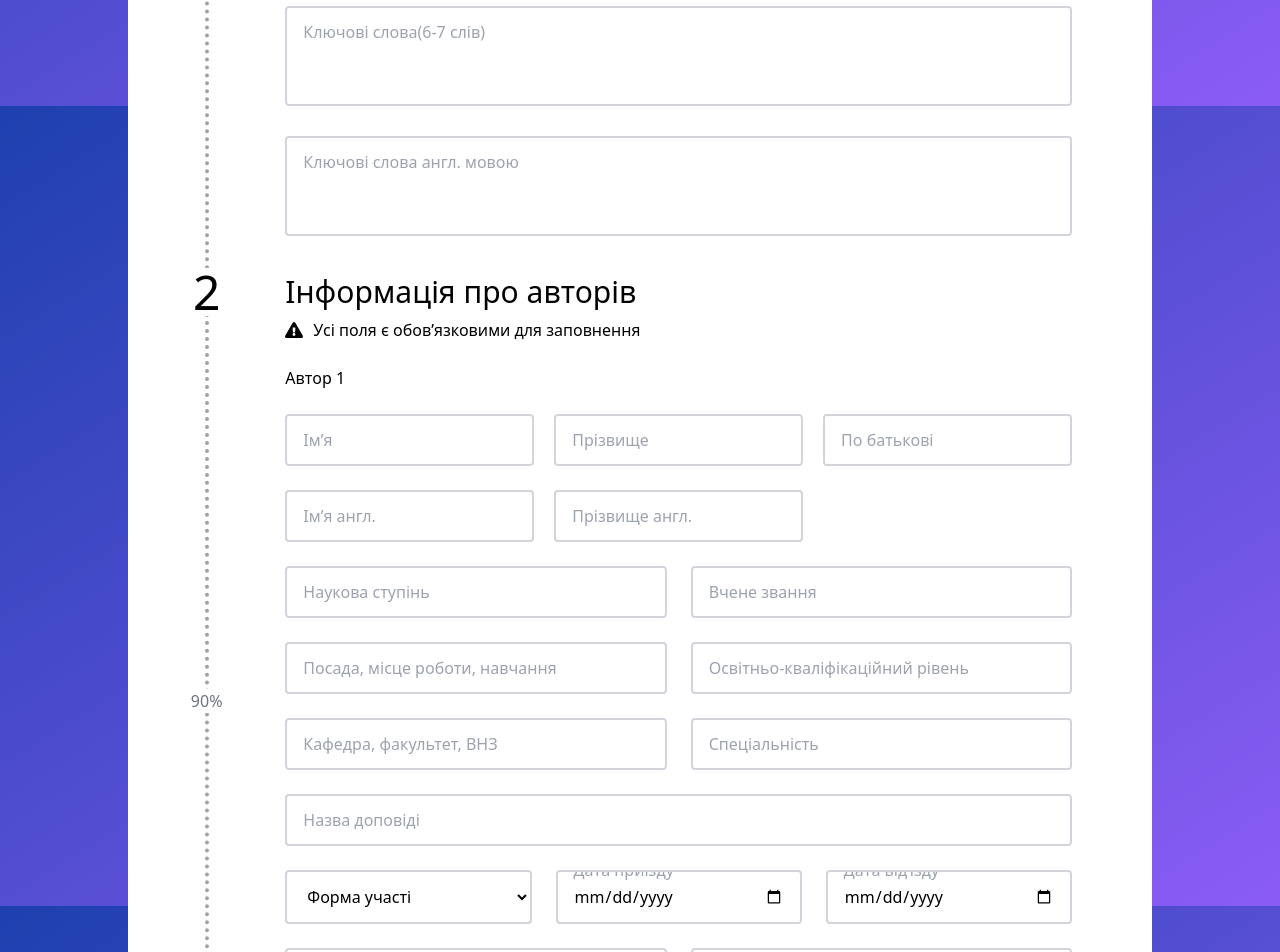
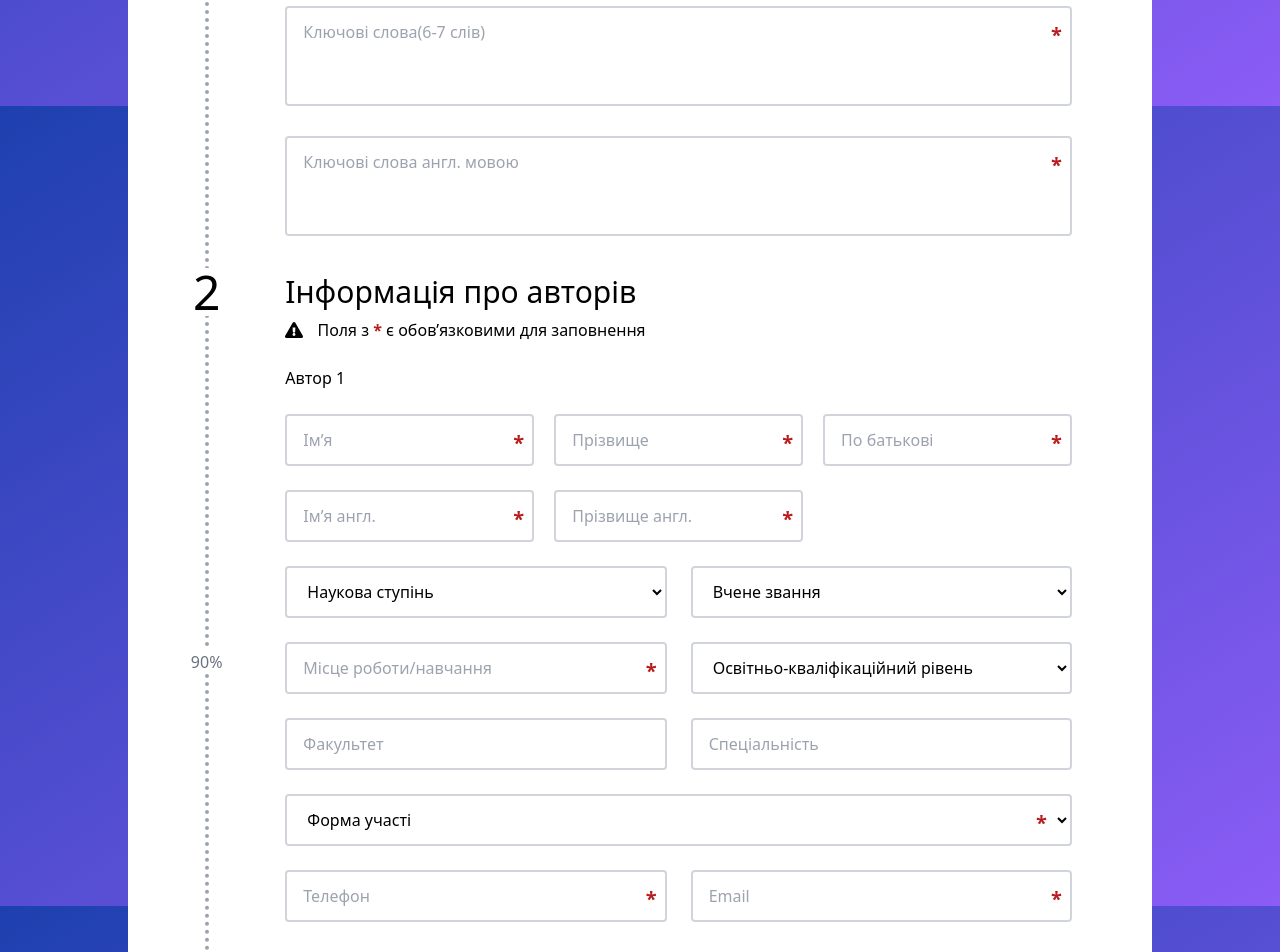
Before and after one commit to OctupusPrime/p3-front, a Vue app: page / in a window 1280 px wide. Shown: the part 694-1646 px from the top of the page. Built offline with nearby package versions, Linux system fonts and the light colour scheme.

Commit message:
added required *

```diff
--- a/src/App.vue
+++ b/src/App.vue
@@ -1,3 +1,5 @@
 <template>
-  <router-view/>
+  <main>
+    <router-view/>
+  </main>
 </template>
--- a/src/components/BaseInput.vue
+++ b/src/components/BaseInput.vue
@@ -1,30 +1,52 @@
 <template>
+  <div class="base-input-container" :class="{ mark: required }">
     <input  class="base-input"
-            type="text"
+            :type="type"
+            :name="name"
             :value="modelValue"
-            autocomplete="false"
+            :required="required"
+            :placeholder="placeholder"
+            autocomplete="off"
             @change="$emit('update:modelValue', $event.target.value)">
+    <label :for="name" class="base-input-label">{{labelPlaceHolder}}</label>
+  </div>
+
 </template>
 
 <script>
 export default {
   name: 'BaseInput',
   props: {
-    modelValue: String
+    modelValue: String,
+    type: String,
+    name: {
+      required: true,
+      type: String
+    },
+    required: String,
+    labelPlaceHolder: String,
+    placeholder: String
   }
 }
 </script>
 
 <style>
+  .base-input-container {
+    @apply relative w-full;
+  }
   .base-input {
     @apply bg-white rounded text-base px-4 py-3 border-2 border-gray-300 w-full
-    focus:outline-none focus:ring focus:border-blue-500 relative overflow-visible;
+    focus:outline-none focus:ring focus:border-blue-500;
   }
-  .base-input::before {
-    content: attr(data-input-top-placeholder);
+  .base-input-label {
     @apply absolute left-2 top-0 translate-y-[-60%] bg-white px-2 text-gray-400;
   }
-  .base-input:focus::before {
+
+  .base-input:focus ~ .base-input-label {
     @apply text-blue-500;
   }
+  .mark::after {
+    content: '*';
+    @apply absolute right-[10px] top-[50%] translate-y-[-40%] text-xl font-bold text-red-700;
+  }
 </style>
--- a/src/components/BaseInputFile.vue
+++ b/src/components/BaseInputFile.vue
@@ -4,7 +4,9 @@
         <input  class="w-0"
                 type="file"
                 :name="name"
-                @change="fileToBuffer($event.target)">
+                :accept="accept"
+                :required="required"
+                @change="$emit('update:modelValue', $event.target.files[0])">
     </label>
 </template>
 
@@ -18,27 +20,9 @@ export default defineComponent({
       required: true,
       type: String
     },
-    modelValue: File
-  },
-  setup(props, {emit}) {
-    const fileToBuffer = (elem) => {
-      // const reader = new FileReader()
-
-    //   reader.onload = function() {
-
-    //   const arrayBuffer = this.result
-    //     // array = new Uint8Array(arrayBuffer),
-    //     // binaryString = String.fromCharCode.apply(null, array);
-
-    // console.log(arrayBuffer);
-    //   }
-    console.log(elem.files[0].path);
-    emit('update:modelValue', elem.files[0])
-      // reader.readAsArrayBuffer(elem.files[0]);
-    }
-    return {
-      fileToBuffer
-    }
+    accept: String,
+    modelValue: File,
+    required: String,
   }
 })
 </script>
--- a/src/components/BaseResizeTextArea.vue
+++ b/src/components/BaseResizeTextArea.vue
@@ -1,11 +1,15 @@
 <template>
+    <div class="base-input-container" :class="{ mark: required }">
         <textarea   class="base-input overflow-hidden resize-none"
                     rows="1"
+                    :name="name"
                     :style="{'min-height': minHeight + 'px','max-height': maxHeight + 'px'}"
+                    :placeholder="placeholder"
                     :value="modelValue"
 
                     @input="resize($event.target)"
                     @change="$emit('update:modelValue', $event.target.value)"/>
+    </div>
 </template>
 
 <script>
@@ -14,12 +18,23 @@ export default defineComponent({
     props: {
         modelValue: String,
         minHeight: String,
-        maxHeight: String
+        maxHeight: String,
+        name: {
+            required: true,
+            type: String
         },
-    setup() {
+        placeholder: String,
+        required: String
+    },
+    setup(props) {
         const resize = elem => {
             elem.style.height = 'auto'
             elem.style.height = elem.scrollHeight + 'px'
+
+            if ( elem.style.height >= props.maxHeight)
+                elem.style.overflowY = 'visible'
+            else
+                elem.style.overflowY = 'hidden'
         }
         return {
             resize
@@ -27,3 +42,9 @@ export default defineComponent({
     }
 })
 </script>
+
+<style scoped>
+    .base-input-container::after {
+        @apply top-[15px] translate-y-[0%];
+    }
+</style>
--- a/src/components/BaseSelectInput.vue
+++ b/src/components/BaseSelectInput.vue
@@ -1,10 +1,13 @@
 <template>
+    <div class="base-input-container" :class="{ mark: required }">
         <select class="base-input"
+                :name="name"
                 :value="modelValue"
                 @change="$emit('update:modelValue', $event.target.value)">
             <option value="" disabled selected>{{placeholder}}</option>
             <option v-for="option in options" :key="option" :value="option">{{option}}</option>
         </select>
+    </div>
 </template>
 
 <script>
@@ -19,7 +22,18 @@ export default {
         options: {
             required: true,
             type: Array
-        }
+        },
+        name: {
+            required: true,
+            type: String
+        },
+        required: String
     }
 }
 </script>
+
+<style scoped>
+    .base-input-container::after {
+        @apply right-[25px];
+    }
+</style>
--- a/src/main.js
+++ b/src/main.js
@@ -5,10 +5,10 @@ import store from './store'
 import './index.css'
 
 import { library } from '@fortawesome/fontawesome-svg-core'
-import { faFileWord, faExclamationTriangle, faFlagCheckered, faUserPlus } from '@fortawesome/free-solid-svg-icons'
+import { faFileWord, faExclamationTriangle, faFlagCheckered, faUserPlus, faTimes, faCheckCircle } from '@fortawesome/free-solid-svg-icons'
 import { FontAwesomeIcon } from '@fortawesome/vue-fontawesome'
 
-library.add(faFileWord, faExclamationTriangle, faFlagCheckered, faUserPlus)
+library.add(faFileWord, faExclamationTriangle, faFlagCheckered, faUserPlus, faTimes, faCheckCircle)
 
 createApp(App)
     .component('font-awesome-icon', FontAwesomeIcon)
--- a/src/store/api/index.js
+++ b/src/store/api/index.js
@@ -11,8 +11,7 @@ export default {
             const formData = new FormData()
             formData.append('file', params.uploadFile)
             formData.append('data', JSON.stringify(params))
-            // console.log(formData.get('file'))
-            axios.post('https://p3m-back.herokuapp.com/api/upload', formData, {
+            axios.post('http://localhost:3000/api/upload', formData,{
                 headers: {
                     'Content-Type': 'multipart/form-data'
                 }
--- a/src/views/Home.vue
+++ b/src/views/Home.vue
@@ -13,114 +13,143 @@
           </div>
         </div>
         <div class="w-full">
-          <form @submit.prevent="send">
+          <form @submit.prevent="send" @keydown.enter.prevent>
             <h2 class="paragraph-title" data-paragraph-index="1">Дані про тезу</h2>
             <div class="percent-wrap" data-pervent-val="30%">
               <p class="mt-2">
-                <font-awesome-icon icon="exclamation-triangle" class="mr-2.5"/>Усі поля є обов’язковими для заповнення
+                <font-awesome-icon icon="exclamation-triangle" class="mr-2.5"/>
+                Поля з <span class="text-red-700 font-bold">*</span> є обов’язковими для заповнення
               </p>
               <div class="flex gap-6 mt-6">
                   <BaseInput  name="theseName"
                               placeholder="Назва тези"
-                              v-model="reqBody.theseName"/>
+                              v-model="reqBody.theseName"
+                              required="required"/>
                   <BaseInput  name="theseNameEng"
                               placeholder="Назва тези англійською"
-                              v-model="reqBody.theseNameEng"/>
+                              v-model="reqBody.theseNameEng"
+                              required="required"/>
               </div>
               <BaseResizeTextArea class="mt-6"
                                   name="summary"
                                   minHeight="100"
                                   maxHeight="200"
                                   placeholder="Анотація(6-7 рядків)"
-                                  v-model="reqBody.summary"/>
+                                  v-model="reqBody.summary"
+                                  required="required"/>
               <BaseResizeTextArea class="mt-6"
                                   name="summaryEng"
                                   minHeight="100"
                                   maxHeight="200"
                                   placeholder="Анотація англ. мовою"
-                                  v-model="reqBody.summaryEng"/>
+                                  v-model="reqBody.summaryEng"
+                                  required="required"/>
               <BaseResizeTextArea class="mt-6"
                                   name="keyWords"
                                   minHeight="100"
                                   maxHeight="200"
                                   placeholder="Ключові слова(6-7 слів)"
-                                  v-model="reqBody.keyWords"/>
+                                  v-model="reqBody.keyWords"
+                                  required="required"/>
               <BaseResizeTextArea class="mt-6"
                                   name="keyWordsEng"
                                   minHeight="100"
                                   maxHeight="200"
                                   placeholder="Ключові слова англ. мовою"
-                                  v-model="reqBody.keyWordsEng"/>
+                                  v-model="reqBody.keyWordsEng"
+                                  required="required"/>
             </div>
             <h2 class="paragraph-title mt-8" data-paragraph-index="2">Інформація про авторів</h2>
             <div class="percent-wrap" data-pervent-val="90%">
               <p class="mt-2">
-                <font-awesome-icon icon="exclamation-triangle" class="mr-2.5"/>Усі поля є обов’язковими для заповнення
+                <font-awesome-icon icon="exclamation-triangle" class="mr-2.5"/>
+                Поля з <span class="text-red-700 font-bold">*</span> є обов’язковими для заповнення
               </p>
               <div v-for="(author, index) in authors" :key="author">
-                  <h3 class="mt-6">Автор {{index + 1}}</h3>
+                  <h3 class="mt-6" v-if="index === 0">Автор 1</h3>
+                  <h3 class="mt-6" v-else>
+                    Автор {{index + 1}}
+                    <button class="text-red-500 bg-red-200 px-3 py-2 rounded-full font-bold cursor-pointer ml-6"
+                            @click="removeAuthor(index)">
+                      Видалити автора
+                      <font-awesome-icon icon="times" class="ml-2.5"/>
+                    </button>
+                  </h3>
                   <div class="grid grid-cols-3 gap-x-5 gap-y-6 mt-6">
                       <BaseInput  name="name"
                                   placeholder="Ім’я"
-                                  v-model="author.name"/>
+                                  v-model="author.name"
+                                  required="required"/>
                       <BaseInput  name="surname"
                                   placeholder="Прізвище"
-                                  v-model="author.surname"/>
+                                  v-model="author.surname"
+                                  required="required"/>
                       <BaseInput  name="patronymic"
                                   placeholder="По батькові"
-                                  v-model="author.patronymic"/>
+                                  v-model="author.patronymic"
+                                  required="required"/>
                       <BaseInput  name="nameEng"
                                   placeholder="Ім’я англ."
-                                  v-model="author.nameEng"/>
+                                  v-model="author.nameEng"
+                                  required="required"/>
                       <BaseInput  name="surnameEng"
                                   placeholder="Прізвище англ."
-                                  v-model="author.surnameEng"/>
+                                  v-model="author.surnameEng"
+                                  required="required"/>
                   </div>
                   <div class="grid grid-cols-2 gap-6 mt-6">
-                      <BaseInput  name="scientificDegree"
+                      <BaseSelectInput  name="scientificDegree"
                                       placeholder="Наукова ступінь"
+                                      :options="['Кандидат наук', 'Доктор наук']"
                                       v-model="author.scientificDegree"/>
-                      <BaseInput  name="academicStatus"
+                      <BaseSelectInput  name="academicStatus"
                                       placeholder="Вчене звання"
+                                      :options="['Асистент', 'Доцент', 'Старший дослідник', 'Професор']"
                                       v-model="author.academicStatus"/>
                       <BaseInput  name="position-placeOfWork-Training"
-                                  placeholder="Посада, місце роботи, навчання"
-                                  v-model="author.position"/>
-                      <BaseInput  name="educationalQualificationLevel"
+                                  placeholder="Місце роботи/навчання"
+                                  v-model="author.position"
+                                  required="required"/>
+                      <BaseSelectInput  name="educationalQualificationLevel"
                                       placeholder="Освітньо-кваліфікаційний рівень"
+                                      :options="['Бакалавр', 'Магістр']"
                                       v-model="author.educationalQualificationLevel"/>
                       <BaseInput  name="department-faculty"
-                                  placeholder="Кафедра, факультет, ВНЗ"
+                                  placeholder="Факультет"
                                   v-model="author.faculty"/>
                       <BaseInput  name="speciality"
                                   placeholder="Спеціальність"
                                   v-model="author.speciality"/>
                   </div>
-                  <BaseInput  class="mt-6"
-                              name="titleOfTheReport"
-                              placeholder="Назва доповіді"
-                              v-model="author.titleOfTheReport"/>
                   <div class="flex mt-6 gap-6">
                       <BaseSelectInput  name="formOfParticipation"
                                       placeholder="Форма участі"
                                       :options="['Очна', 'Заочна']"
-                                      v-model="author.formOfParticipation"/>
+                                      v-model="author.formOfParticipation"
+                                      required="required"/>
+                      <div v-if="author.formOfParticipation === 'Очна'" class="flex gap-6">
                         <BaseInput  name="arrivalDate"
                                     type="date"
-                                  data-input-top-placeholder="Дата приїзду"
-                                  v-model="author.arrivalDate"/>
+                                    labelPlaceHolder="Дата приїзду"
+                                    v-model="author.arrivalDate"
+                                    required="required"/>
                         <BaseInput  name="departureDate"
                                     type="date"
-                                  data-input-top-placeholder="Дата від’їзду"
-                                  v-model="author.departureDate"/>
+                                    labelPlaceHolder="Дата від’їзду"
+                                    v-model="author.departureDate"
+                                    required="required"/>
+                      </div>
                   </div>
                   <div class="flex gap-6 mt-6">
                       <BaseInput  name="phone"
                                   placeholder="Телефон"
-                                  v-model="author.phone"/>
+                                  v-model="author.phone"
+                                  required="required"/>
                       <BaseInput  name="email"
+                                  type="email"
                                   placeholder="Email"
-                                  v-model="author.email"/>
+                                  v-model="author.email"
+                                  required="required"/>
                   </div>
               </div>
               <div class="mt-8">
@@ -135,8 +164,13 @@
             <h2 class="paragraph-title mt-8" data-paragraph-index="3">Прикрепіть файл</h2>
               <p class="mt-6">Прикладіть файл з тезами, оформлений згідно з <a href="/">шаблоном</a></p>
               <p class="mt-2">Формати: doc, docx.</p>
-              <div class="percent-wrap mt-6" data-pervent-val="100%">
-                <BaseInputFile  name="uploadFile" v-model="reqBody.uploadFile"/>
+              <div class="percent-wrap mt-6 flex gap-6 place-items-center" data-pervent-val="100%">
+                <BaseInputFile  name="uploadFile" v-model="reqBody.uploadFile"
+                      accept="application/msword, application/vnd.openxmlformats-officedocument.wordprocessingml.document"/>
+                <p v-if="reqBody.uploadFile" class="font-semibold">
+                  <font-awesome-icon icon="check-circle" class="mr-2"/>
+                  {{reqBody.uploadFile.name}}
+                </p>
               </div>
               <BaseButton class="mt-8"
                   title="Відправити"
@@ -182,13 +216,17 @@ export default defineComponent({
     const addAuthor = () => {
       authors.push({})
     }
+    const removeAuthor = (index) => {
+      authors.splice(index, 1)
+    }
 
     return {
       send,
       reqBody,
       maxAuthors,
       authors,
-      addAuthor
+      addAuthor,
+      removeAuthor
     }
   }
 })
```
Lines whose indentation alone changed are shown as unchanged.
